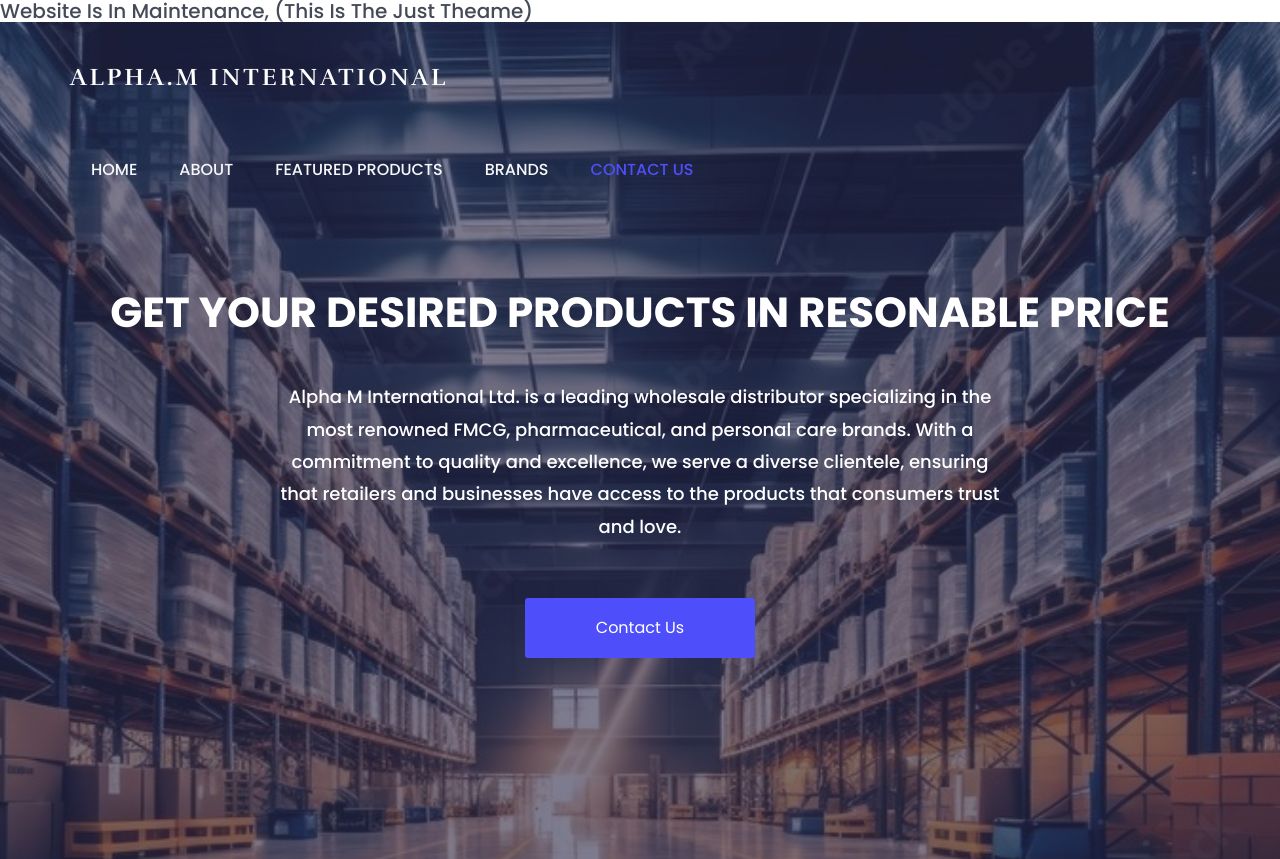
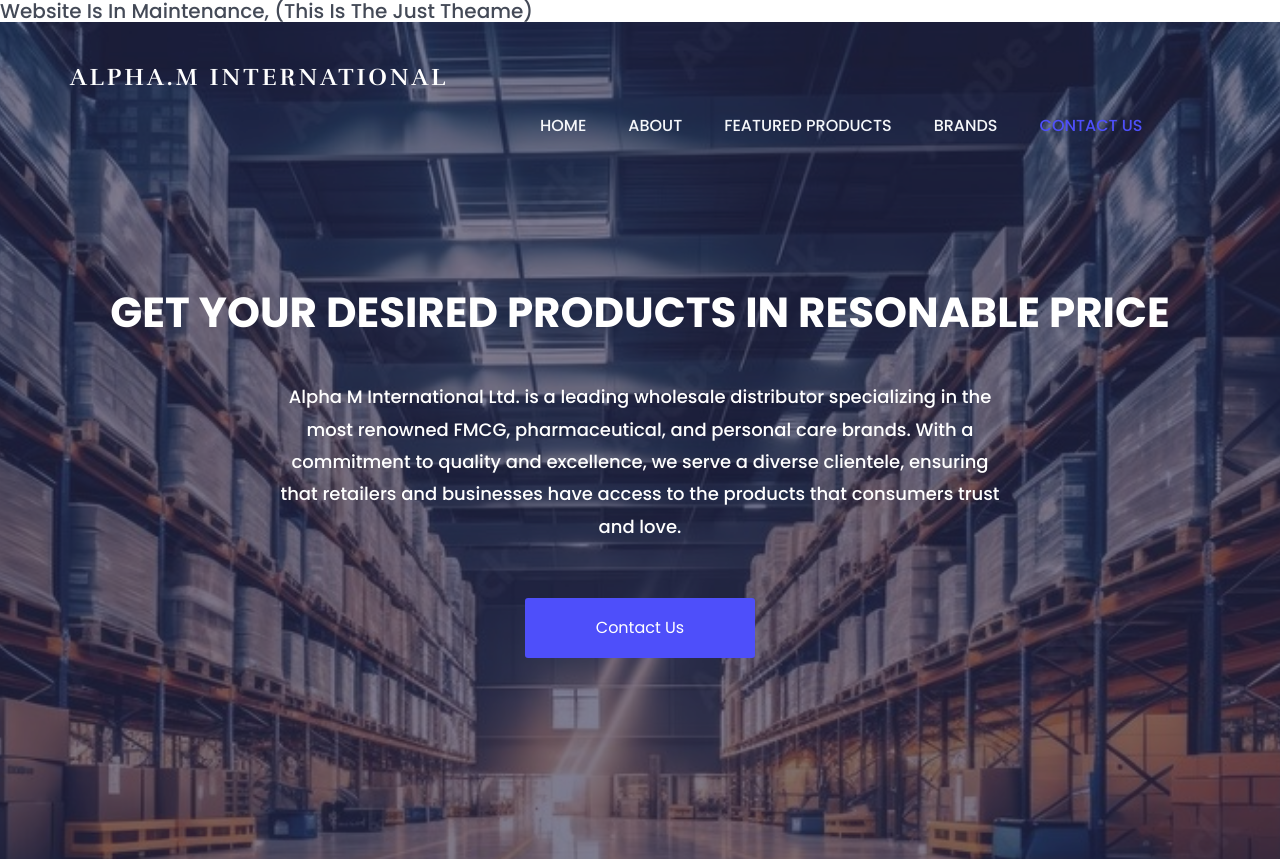
Before and after one commit to Alpha-M-Trade/Alpha-M, a plain HTML site: page index.html in a window 1280 px wide. Shown: the top 859 px of the page. Drawn offline with nearby package versions, Linux system fonts and the light colour scheme.

Commit message:
Update index.html
Signed-off-by: Alpha-M-Trade <alpha.m.internationl@gmail.com>

```diff
--- a/index.html
+++ b/index.html
@@ -107,7 +107,7 @@ border-radius: 50%;
 
 
 
-				                <ul class="nav navbar-nav navbar-right"    data-in="fadeInDown" data-out="fadeOutUp">
+				                <ul class="nav navbar-nav navbar-right" style="margin-left: 449px;margin-top:-44px;"   data-in="fadeInDown" data-out="fadeOutUp">
 				                    <li class=" scroll active"><a href="#home">home</a></li>
 				                    <li class="scroll"><a href="#service">About</a></li>
 				                    <li class="scroll"><a href="#featured-cars">featured products</a></li>
```
